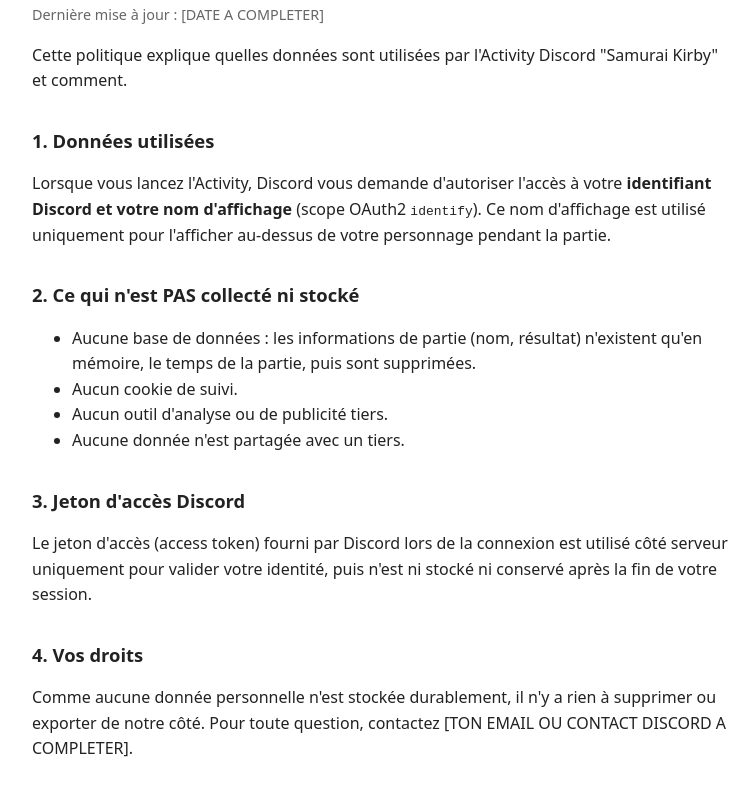
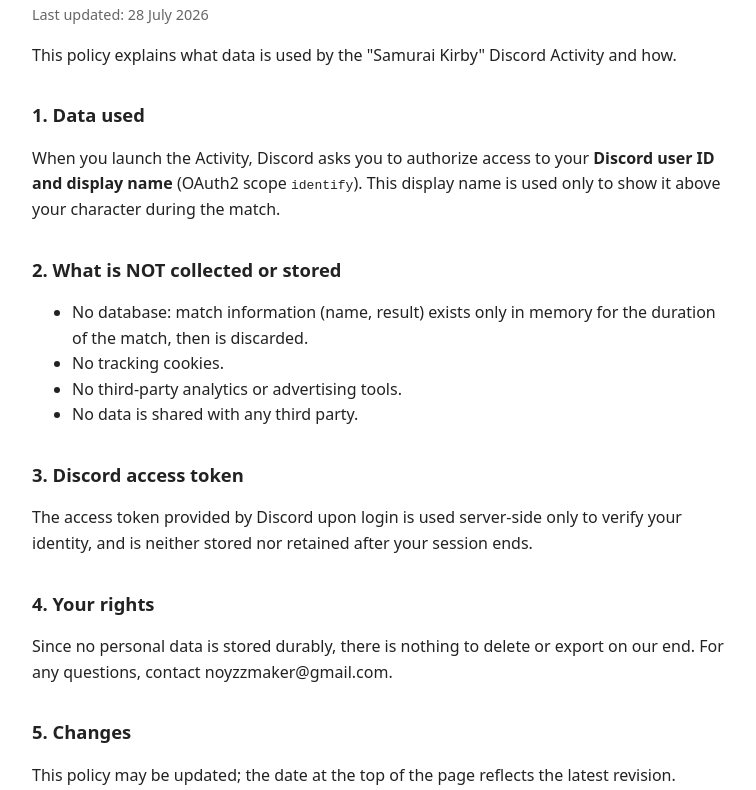
Before and after one commit to yamil-issa/kirby-samurai-web, a plain HTML site: page privacy.html in a window 1280 px wide. Shown: the part 91-881 px from the top of the page, without its empty margins (258-1014 px from the left). Drawn offline with Linux system fonts and the light colour scheme.

Commit message:
add files for discord verification

```diff
--- a/privacy.html
+++ b/privacy.html
@@ -1,8 +1,8 @@
 <!doctype html>
-<html lang="fr">
+<html lang="en">
 <head>
   <meta charset="UTF-8" />
-  <title>Politique de confidentialité - Samurai Kirby</title>
+  <title>Privacy Policy - Samurai Kirby</title>
   <style>
     body { font-family: system-ui, sans-serif; max-width: 700px; margin: 40px auto; padding: 0 20px; line-height: 1.6; color: #222; }
     h1 { font-size: 1.5rem; }
@@ -11,29 +11,29 @@
   </style>
 </head>
 <body>
-  <h1>Politique de confidentialité</h1>
-  <p class="updated">Dernière mise à jour : [DATE A COMPLETER]</p>
+  <h1>Privacy Policy</h1>
+  <p class="updated">Last updated: 28 July 2026</p>
 
-  <p>Cette politique explique quelles données sont utilisées par l'Activity Discord "Samurai Kirby" et comment.</p>
+  <p>This policy explains what data is used by the "Samurai Kirby" Discord Activity and how.</p>
 
-  <h2>1. Données utilisées</h2>
-  <p>Lorsque vous lancez l'Activity, Discord vous demande d'autoriser l'accès à votre <strong>identifiant Discord et votre nom d'affichage</strong> (scope OAuth2 <code>identify</code>). Ce nom d'affichage est utilisé uniquement pour l'afficher au-dessus de votre personnage pendant la partie.</p>
+  <h2>1. Data used</h2>
+  <p>When you launch the Activity, Discord asks you to authorize access to your <strong>Discord user ID and display name</strong> (OAuth2 scope <code>identify</code>). This display name is used only to show it above your character during the match.</p>
 
-  <h2>2. Ce qui n'est PAS collecté ni stocké</h2>
+  <h2>2. What is NOT collected or stored</h2>
   <ul>
-    <li>Aucune base de données : les informations de partie (nom, résultat) n'existent qu'en mémoire, le temps de la partie, puis sont supprimées.</li>
-    <li>Aucun cookie de suivi.</li>
-    <li>Aucun outil d'analyse ou de publicité tiers.</li>
-    <li>Aucune donnée n'est partagée avec un tiers.</li>
+    <li>No database: match information (name, result) exists only in memory for the duration of the match, then is discarded.</li>
+    <li>No tracking cookies.</li>
+    <li>No third-party analytics or advertising tools.</li>
+    <li>No data is shared with any third party.</li>
   </ul>
 
-  <h2>3. Jeton d'accès Discord</h2>
-  <p>Le jeton d'accès (access token) fourni par Discord lors de la connexion est utilisé côté serveur uniquement pour valider votre identité, puis n'est ni stocké ni conservé après la fin de votre session.</p>
+  <h2>3. Discord access token</h2>
+  <p>The access token provided by Discord upon login is used server-side only to verify your identity, and is neither stored nor retained after your session ends.</p>
 
-  <h2>4. Vos droits</h2>
-  <p>Comme aucune donnée personnelle n'est stockée durablement, il n'y a rien à supprimer ou exporter de notre côté. Pour toute question, contactez [TON EMAIL OU CONTACT DISCORD A COMPLETER].</p>
+  <h2>4. Your rights</h2>
+  <p>Since no personal data is stored durably, there is nothing to delete or export on our end. For any questions, contact noyzzmaker@gmail.com.</p>
 
-  <h2>5. Modifications</h2>
-  <p>Cette politique peut être mise à jour ; la date en haut de page indique la dernière révision.</p>
+  <h2>5. Changes</h2>
+  <p>This policy may be updated; the date at the top of the page reflects the latest revision.</p>
 </body>
 </html>
```
Also changed, not shown: terms.html (+14 -14 lines).
